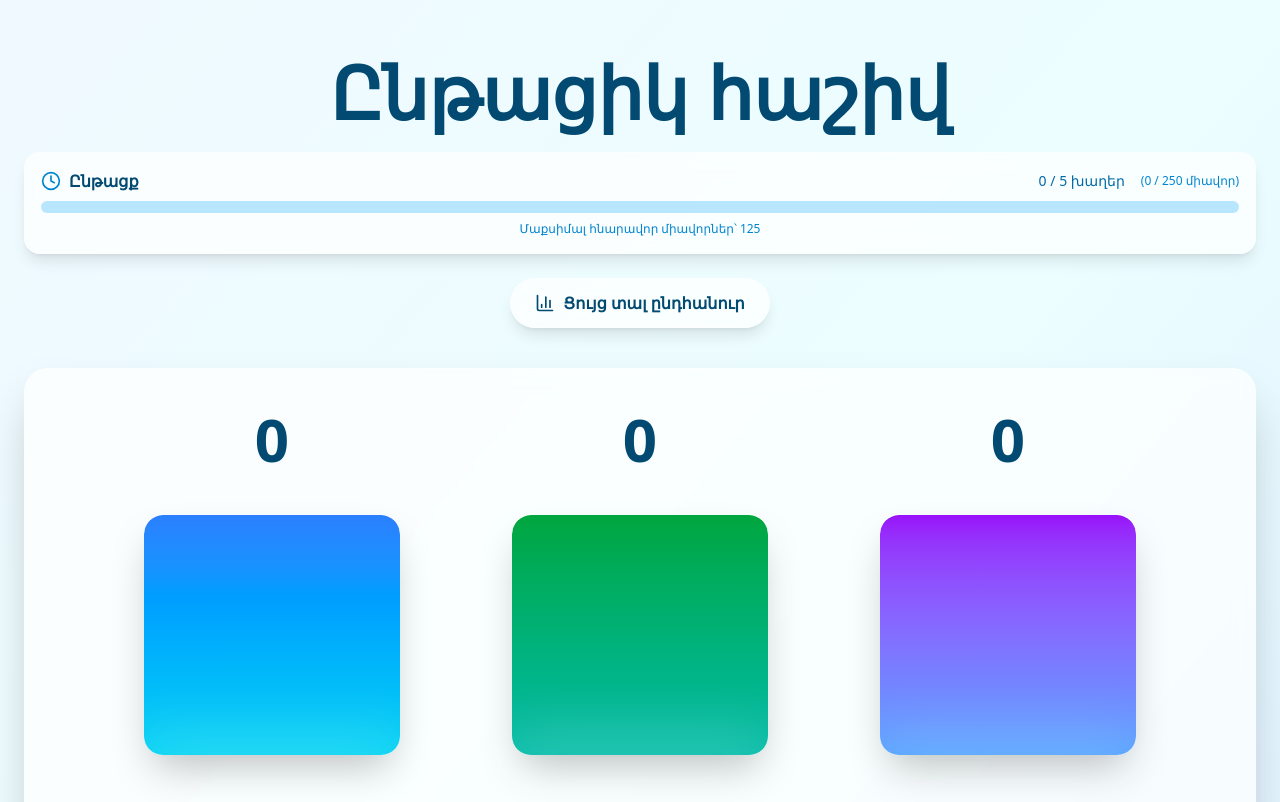
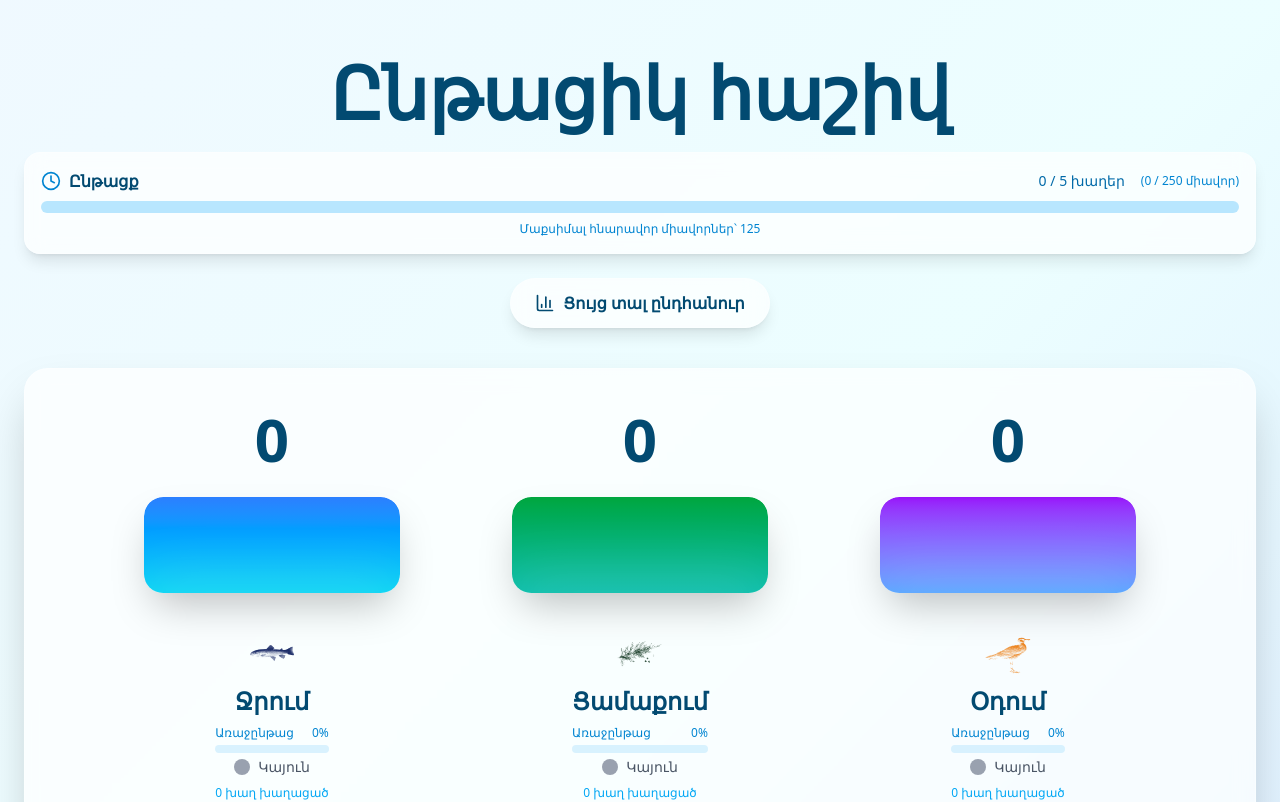
Before and after one commit to roma-frontend/MOF-GAME, a Next.js app: page /scores/chart in a window 1280 px wide. Shown: the top 802 px of the page. Built offline with nearby package versions, Linux system fonts and the light colour scheme.

Commit message:
added new icons instead of lucide react icons

```diff
--- a/app/scores/chart/page.tsx
+++ b/app/scores/chart/page.tsx
@@ -542,9 +542,9 @@ export default function ChartPage() {
                     <div
                       className="w-full rounded-[1.5rem] shadow-2xl transition-all duration-700 ease-out relative overflow-hidden cursor-pointer hover:scale-105 group"
                       style={{
-                        height: `${Math.max(height * 5, score > 0 ? 120 : 60)}px`,
-                        minHeight: '300px',
-                        maxHeight: '700px',
+                        height: `${Math.max(height * 5, score > 0 ? 100 : 50)}px`,
+                        minHeight: '120px', // Минимальная высота
+                        maxHeight: '500px', // Максимальная высота
                         transform: score > 0 ? 'scale(1)' : 'scale(0.8)',
                       }}
                     >
```
